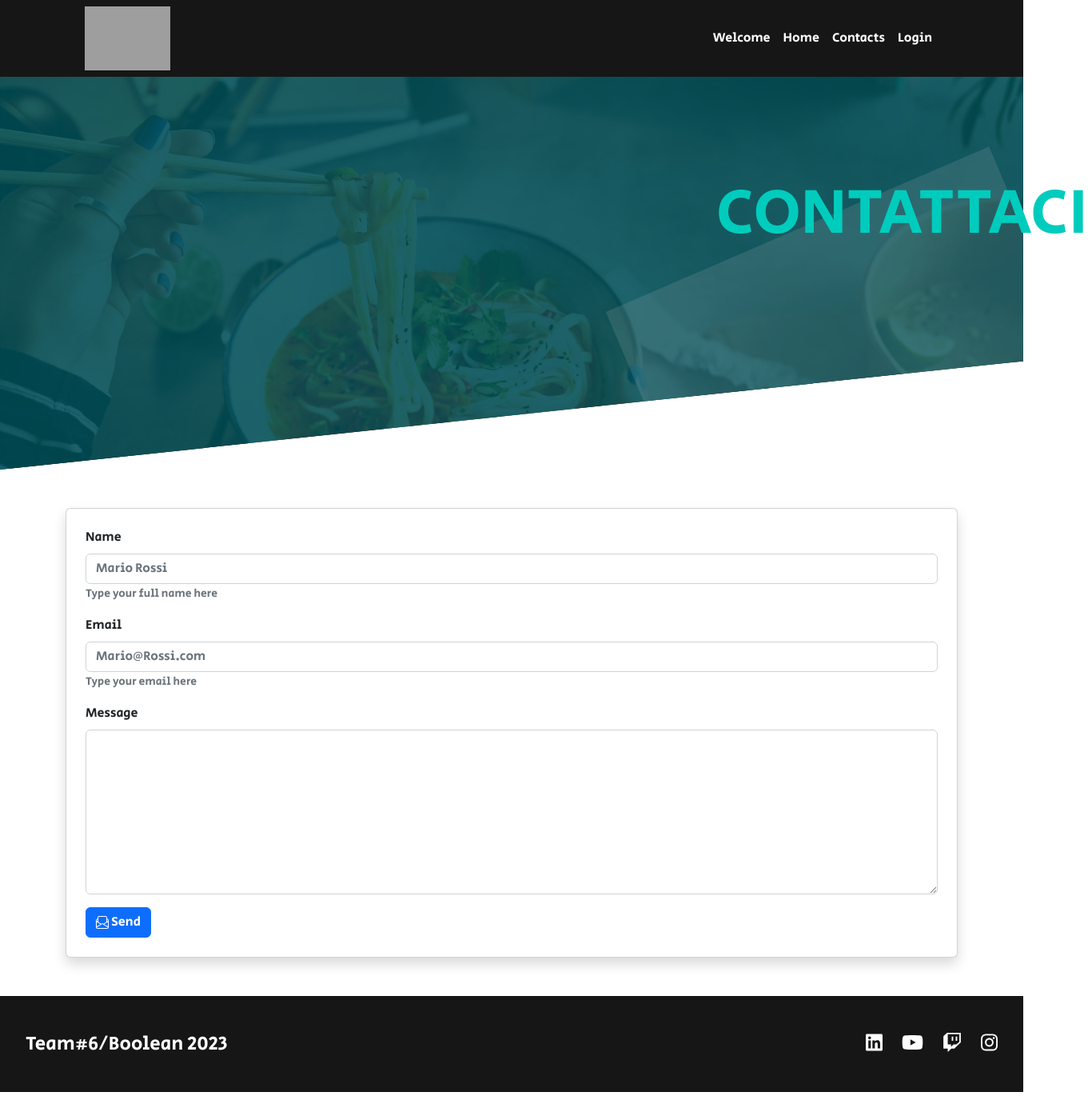
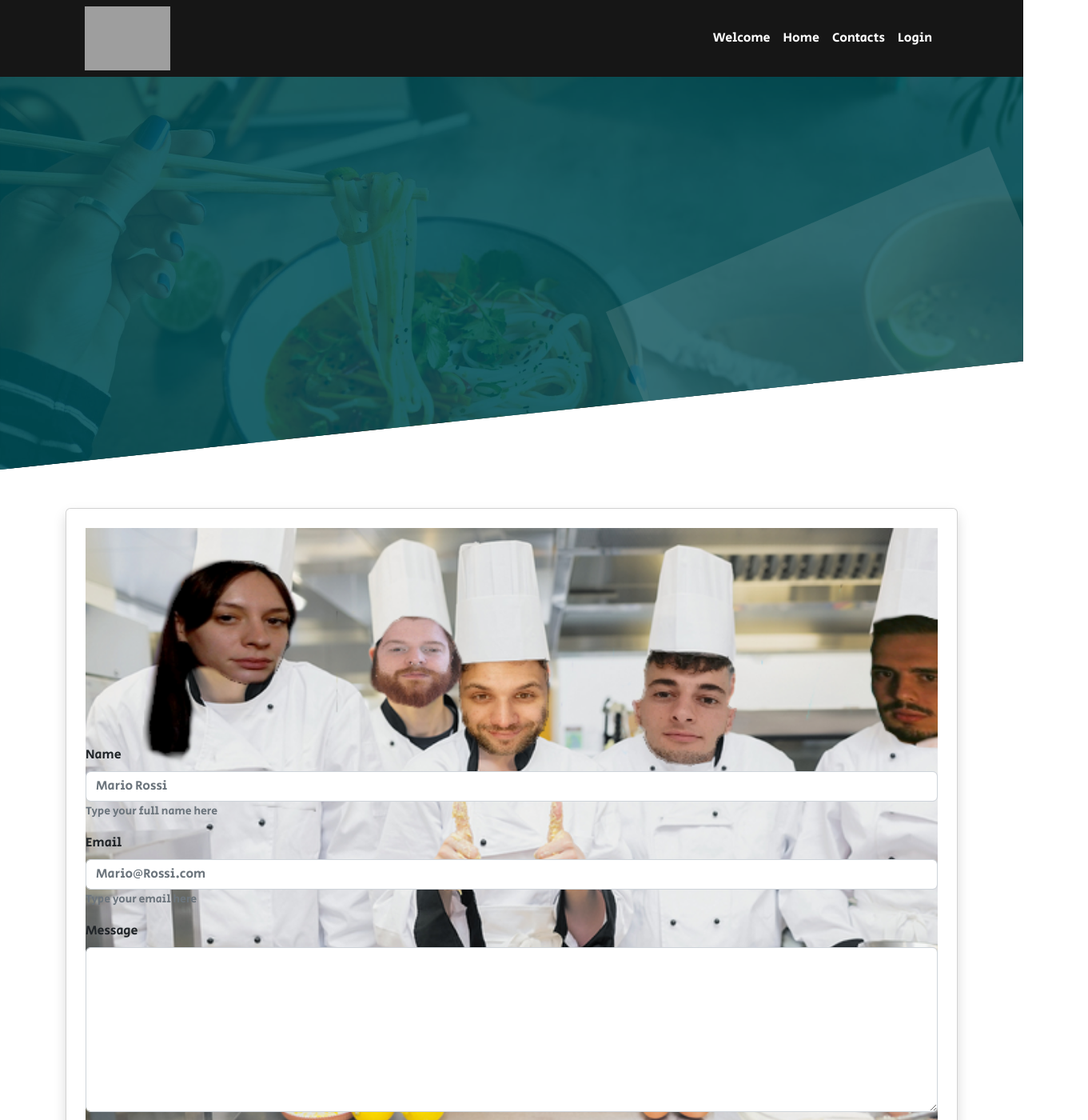
Before and after one commit to alessiaBer/t6_deliveboo_fe, a Vue app: page /contacts in a window 1280 px wide. Shown: the top 1400 px of the page at 80% size, 1361 px wide, since content can reach past the window. Before the commit the page ends 1365 px from the top, so only its background shows below. Built offline with nearby package versions, Linux system fonts and the light colour scheme; grey boxes are pictures that could not be loaded.

Commit message:
add contacts style

```diff
--- a/src/views/ContactsView.vue
+++ b/src/views/ContactsView.vue
@@ -9,7 +9,7 @@ export default {
         <img src="../../public/assets/imgs/DFW Background Homepage PS2 (2).svg" alt="">
     </div>
 
-    <div class="contact">
+    <div class="contact d-none d-xxl-inline">
 
             CONTATTACI
 
@@ -17,8 +17,8 @@ export default {
     <section class="contact-me py-5">
         <div class="container">
             <div class="card p-4 shadow">
-                <form>
-                <div class="mb-3">
+                <form class="my_bg">
+                <div class="mb-3 pt_10">
                     <label for="name" class="form-label">Name</label>
                     <input type="text" name="name" id="name" class="form-control" placeholder="Mario Rossi"
                         aria-describedby="nameHelper">
@@ -59,4 +59,17 @@ export default {
     top: 13rem;
     left: 56rem;
 }
+
+.my_padding{
+    margin-top: -5rem;
+}
+
+.my_bg{
+    background-image: url(../../public/assets/imgs/teamGang.png);
+    background-size: cover
+}
+
+.pt_10{
+    padding-top: 17rem;
+}
 </style>
```
Also changed, not shown: public/assets/imgs/teamGang.png (added).
